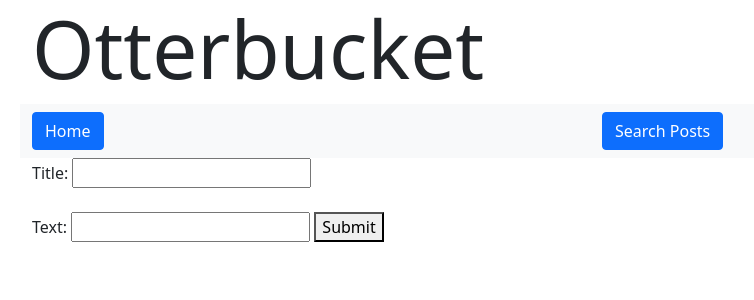
After one commit to JRAM937/cst438groupH, a Django app: page /adminAddItem in a window 1280 px wide. The commit adds this page. Shown: the top 300 px of the page, without its empty margins (50-804 px from the left). Run offline with Django 3.2, Linux system fonts and the light colour scheme.

Commit message:
Added pages for admin to add item and user. Add user needs a button and add item needs to be fixed

```diff
--- a/otterbucket_app/models.py
+++ b/otterbucket_app/models.py
@@ -2,8 +2,9 @@ from django.db import models
 
 # Create your models here.
 class User(models.Model):
-    id = models.AutoField(primary_key = True)
+    id = models.AutoField(primary_key=True)
     username = models.CharField(max_length=50)
+    password = models.CharField(max_length=20)
     def __str__(self):
         return self.username
 
@@ -15,7 +16,7 @@ class BucketItem(models.Model):
         return self.title + ": " + self.text
 
 class BucketList(models.Model):
-    user = models.ForeignKey('user',on_delete=models.CASCADE)
+    user = models.ForeignKey('user', on_delete=models.CASCADE)
     bucket_item = models.ForeignKey('BucketItem', on_delete=models.CASCADE)
     def __str__(self):
         return "user: " + self.user_id + ", bucket item: " + self.bucket_item_id
--- /dev/null
+++ b/otterbucket_app/templates/otterbucket_app/adminAddItem.html
@@ -0,0 +1,11 @@
+{% include "otterbucket_app/header.html" %}
+
+    <form action="/manualAddItem" method="POST">
+        <label for="title">Title:</label> <input type="text" id="title" name="title">
+        <br><br>
+        <label for="Text">Text:</label> <input type="text" id="text" name="text">
+        <button>Submit</button>
+    </form>
+
+</body>
+</html>
--- a/otterbucket_app/templates/otterbucket_app/adminMain.html
+++ b/otterbucket_app/templates/otterbucket_app/adminMain.html
@@ -2,7 +2,7 @@
 <div class="row">
 
     <div class="col">
-        <a class="btn btn-primary">Add User</a>
+        <a href="/adminAddUser" class="btn btn-primary">Add User</a>
         {% if users %}
             {% for user in users %}
                 <h5>{{user.username}}</h5>
@@ -21,7 +21,7 @@
     </div>
 
     <div class="col">
-        <a class="btn btn-primary">Add Item</a>
+        <a href="/adminAddItem" class="btn btn-primary">Add Item</a>
         {% if items %}
             {% for item in items %}
                 <h5>{{item.title}}</h5>
--- a/otterbucket_app/urls.py
+++ b/otterbucket_app/urls.py
@@ -10,5 +10,8 @@ urlpatterns = [
     path('genlist',views.genBucketList, name='genlist'),
     path('list', views.list, name='list'),
     path('search', views.search, name='search'),
-    path('adminMain', views.adminMain, name='adminMain')
+    path('adminMain', views.adminMain, name='adminMain'),
+    path('adminAddItem', views.adminAddItem, name='adminAddItem'),
+    path('manualAddItem', views.manualAddItem, name='manualAddItem'),
+    path('manualAddUser', views.manualAddUser, name='manualAddUser')
 ]
--- a/otterbucket_app/views.py
+++ b/otterbucket_app/views.py
@@ -27,4 +27,19 @@ def adminMain(request):
 
 # TODO: Implement search
 def search(request):
-    return render(request, 'otterbucket_app/search')
+    return render(request, 'otterbucket_app/search.html')
+
+
+def manualAddItem(request):
+    b = BucketItem(title=request.POST['title'], text=request.POST['text'])
+    b.save()
+    return redirect(request, '/adminMain')
+
+def manualAddUser(request):
+    u = User(username=request.POST['username'], password=request.POST['password'])
+    u.save()
+    return redirect(request, '/adminMain')
+
+
+def adminAddItem(request):
+    return render(request, 'otterbucket_app/adminAddItem.html')
```
Also changed, not shown: otterbucket_app/templates/otterbucket_app/adminAddUser.html (added, +9 -0 lines).
